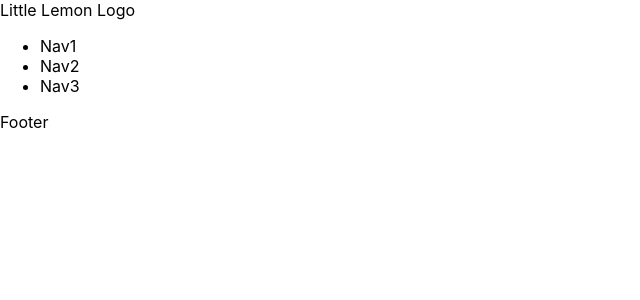
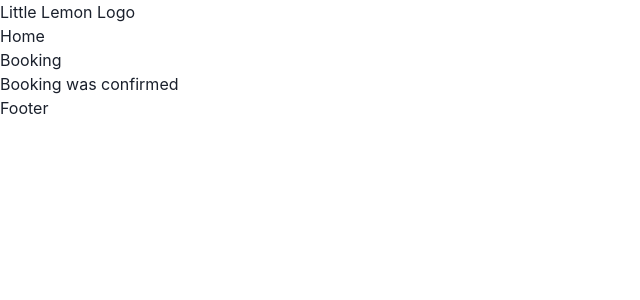
Before and after one commit to rockgobo/little-lemon, a React (Create React App) app: page /confirmBooking in a window 1280 px wide. Shown: the top 300 px of the page, without its empty margins (0-640 px from the left). Built offline with nearby package versions, Linux system fonts and the light colour scheme.

Commit message:
fix: Navigation and rooting

```diff
--- a/package.json
+++ b/package.json
@@ -3,9 +3,15 @@
   "version": "0.1.0",
   "private": true,
   "dependencies": {
+    "@chakra-ui/react": "^2.5.1",
+    "@emotion/react": "^11.10.6",
+    "@emotion/styled": "^11.10.6",
     "@testing-library/jest-dom": "^5.16.5",
     "@testing-library/react": "^13.4.0",
     "@testing-library/user-event": "^13.5.0",
+    "framer-motion": "^10.0.1",
+    "i": "^0.3.7",
+    "npm": "^9.5.1",
     "react": "^18.2.0",
     "react-dom": "^18.2.0",
     "react-router-dom": "^6.8.1",
--- a/src/App.js
+++ b/src/App.js
@@ -1,4 +1,4 @@
-import { Route, RouterProvider, Routes } from "react-router-dom";
+import { createBrowserRouter, RouterProvider } from "react-router-dom";
 import "./App.css";
 import Footer from "./components/Footer";
 import Header from "./components/Header";
@@ -6,18 +6,24 @@ import Main from "./components/Main";
 import Nav from "./components/Nav";
 import ConfirmBooking from "./components/pages/ConfirmBooking";
 
+const router = createBrowserRouter([
+  {
+    path: "/",
+    element: <Main />,
+  },
+  {
+    path: "confirmBooking",
+    element: <ConfirmBooking />,
+  },
+]);
+
 function App() {
   return (
     <>
       <Header></Header>
       <Nav></Nav>
 
-      <Routes>
-        <Route path="/" element={<div />}>
-          <Route index element={<Main />} />
-          <Route path="confirmBooking" element={<ConfirmBooking />} />
-        </Route>
-      </Routes>
+      <RouterProvider router={router} />
       <Footer></Footer>
     </>
   );
--- a/src/components/Nav.js
+++ b/src/components/Nav.js
@@ -1,11 +1,16 @@
+import { Link } from "@chakra-ui/react";
+
 export default function Nav() {
-    return (
-        <nav>
-            <ul>
-                <li>Nav1</li>
-                <li>Nav2</li>
-                <li>Nav3</li>
-            </ul>
-        </nav>
-    )
+  return (
+    <nav>
+      <ul>
+        <li>
+          <Link href="/">Home</Link>
+        </li>
+        <li>
+          <Link href="/booking">Booking</Link>
+        </li>
+      </ul>
+    </nav>
+  );
 }
--- a/src/index.js
+++ b/src/index.js
@@ -3,14 +3,14 @@ import ReactDOM from "react-dom/client";
 import "./index.css";
 import App from "./App";
 import reportWebVitals from "./reportWebVitals";
-import { BrowserRouter } from "react-router-dom";
+import { ChakraProvider } from "@chakra-ui/react";
 
 const root = ReactDOM.createRoot(document.getElementById("root"));
 root.render(
   <React.StrictMode>
-    <BrowserRouter>
+    <ChakraProvider>
       <App />
-    </BrowserRouter>
+    </ChakraProvider>
   </React.StrictMode>
 );
 
```
Also changed, not shown: 1 other file (tests, documents, lock files or other folders).
